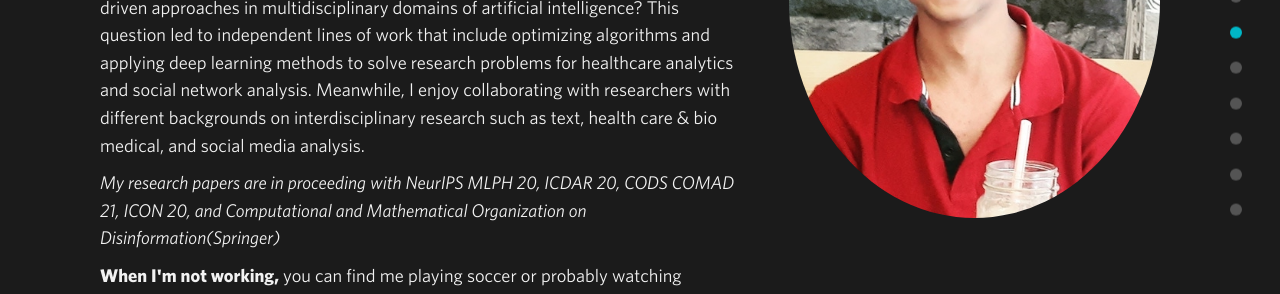
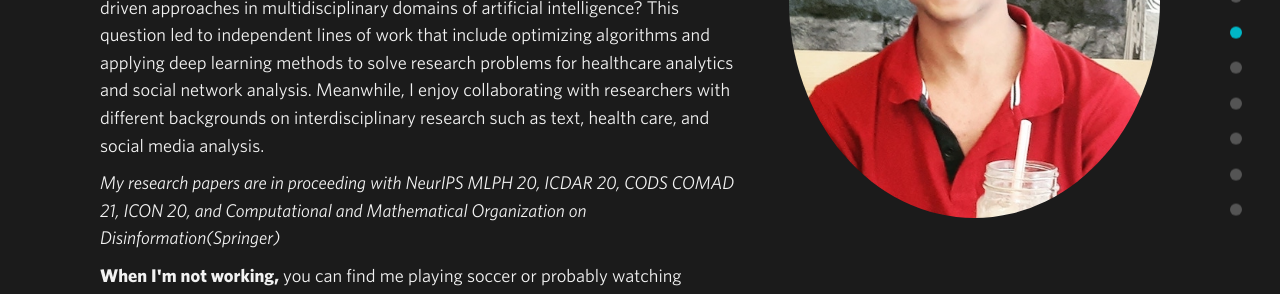
Before and after one commit to sumit6597/sumit6597.github.io, a Jekyll site: the page built from index.html, in a window 1280 px wide and 900 px high, scrolled down 965 px. Shown: the part 346-640 px from the top of the window. Built offline with Jekyll 4.4.1, drawn with Linux system fonts in a browser that asks for light colours; nearby versions of some CDN libraries; some of the changed text lies outside the part shown.

Commit message:
Update about.html

```diff
--- a/_includes/about.html
+++ b/_includes/about.html
@@ -7,7 +7,7 @@
       <div class="about-wrapper">
         <img class="headshot" src="img/pic.jpg" alt="headshot">
         <div class="about-text-wrapper">
-          <p class="about-text"><strong>I'm currently a senior year student at Birla Institute of Technology, Mesra</strong> pursuing computer science and engineering. I have worked in related fields like artificial intelligence, software engineering, and data mining. For the past few years, I have been motivated by the following question: What are the powers of data-driven approaches in multidisciplinary domains of artificial intelligence? This question led to independent lines of work that include optimizing algorithms and applying deep learning methods to solve research problems for healthcare analytics and social network analysis. Meanwhile, I enjoy collaborating with researchers with different backgrounds on interdisciplinary research such as text, health care & bio medical, and social media analysis. </p>
+          <p class="about-text"><strong>I'm currently a senior year student at Birla Institute of Technology, Mesra</strong> pursuing computer science and engineering. I have worked in related fields like artificial intelligence, software engineering, and data mining. For the past few years, I have been motivated by the following question: What are the powers of data-driven approaches in multidisciplinary domains of artificial intelligence? This question led to independent lines of work that include optimizing algorithms and applying deep learning methods to solve research problems for healthcare analytics and social network analysis. Meanwhile, I enjoy collaborating with researchers with different backgrounds on interdisciplinary research such as text, health care, and social media analysis. </p>
           <p class="about-text"><cite> My research papers are in proceeding with NeurIPS MLPH 20, ICDAR 20, CODS COMAD 21, ICON 20, and Computational and Mathematical Organization on Disinformation(Springer) </p>
           <p class="about-text"><strong>When I'm not working,</strong> you can find me playing soccer or probably watching anime.</p>
         </div>
```
